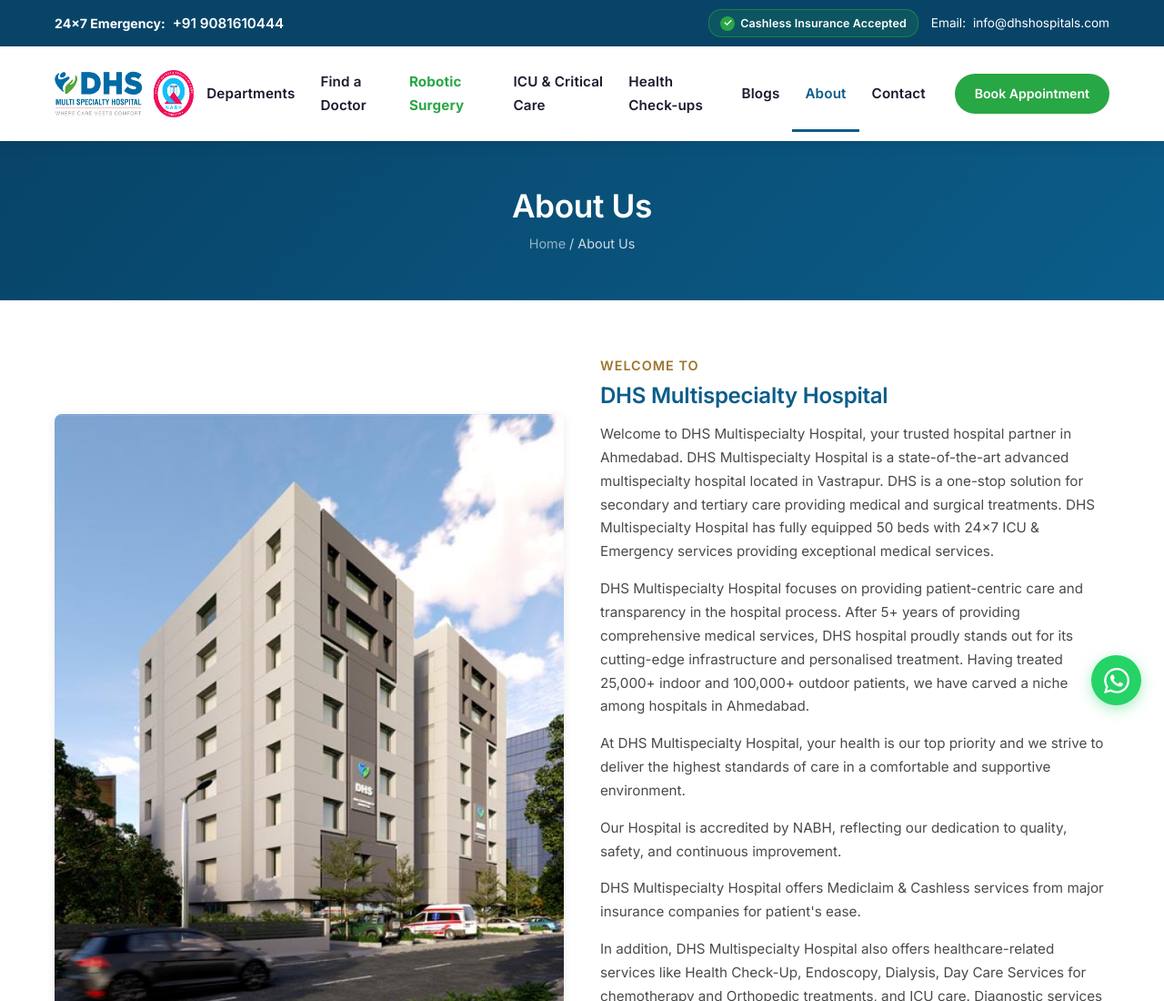
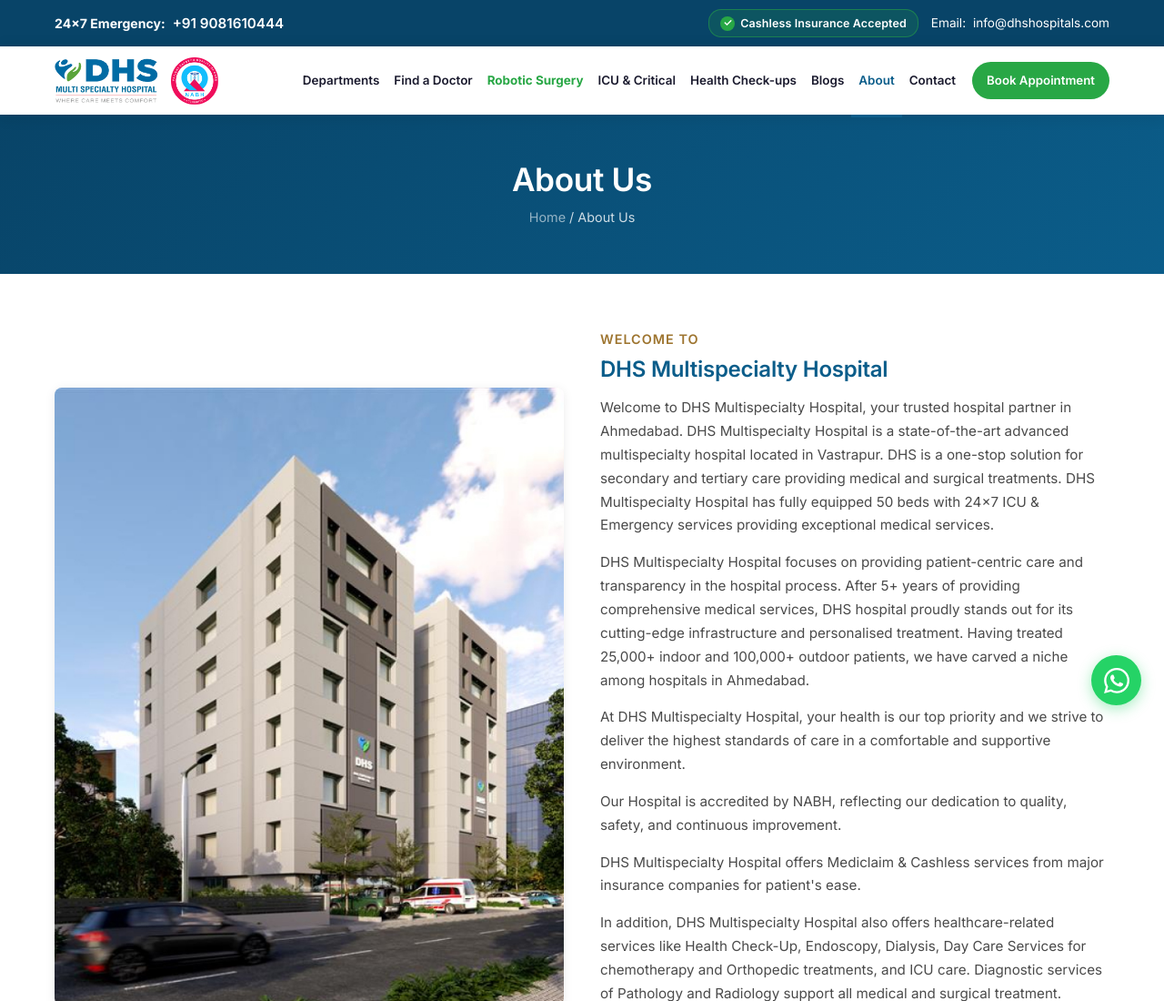
Before and after one commit to TheNovaBuildBot/dhshospitals, an Eleventy site: page src/about.njk in a window 1280 px wide. Shown: the top 1100 px of the page at 91% size. Built offline with nearby package versions, Linux system fonts and the light colour scheme; Eleventy itself is replaced by a stand-in of ours; files that its build step writes are made by us from their sources; a script that the page names is missing.

Commit message:
Fix desktop nav overflow: tighten link padding/spacing, reduce font size, shrink Book Appointment button, shorten 'ICU & Critical Care' label to 'ICU & Critical' — keeps all 8 items on one line. Mobile hamburger menu unchanged.

```diff
--- a/src/_includes/base.njk
+++ b/src/_includes/base.njk
@@ -341,7 +341,7 @@ nav.main-nav .container{display:flex;align-items:center}
 .nav-logo img{height:72px;padding:10px 0}
 .nav-links{display:flex;list-style:none;gap:0;align-items:center}
 .nav-links>li{position:relative}
-.nav-links>li>a{display:block;padding:26px 14px;font-weight:600;color:var(--text);font-size:.95rem;transition:color .2s;letter-spacing:.01em}
+.nav-links>li>a{display:block;padding:26px 8px;font-weight:600;color:var(--text);font-size:.84rem;transition:color .2s;letter-spacing:normal;white-space:nowrap}
 .nav-links>li>a:hover,.nav-links>li>a.active{color:var(--primary)}
 .nav-links>li>a.active{border-bottom:3px solid var(--primary);margin-bottom:-3px}
 .nav-links>li>a.nav-robotic{color:var(--accent);font-weight:700}
@@ -363,8 +363,8 @@ nav.main-nav .container{display:flex;align-items:center}
 .mega-menu a.nav-highlight{color:var(--primary)}
 .mega-menu a.nav-highlight:hover{color:var(--primary-dark)}
 .nav-badge{display:inline-block;background:var(--accent);color:#fff;font-size:.6rem;font-weight:800;padding:2px 6px;border-radius:8px;letter-spacing:.5px;margin-left:6px;vertical-align:middle;line-height:1.2;text-transform:uppercase}
-.nav-cta{display:flex;align-items:center;margin-left:18px}
-.btn-nav-book{padding:10px 22px;font-size:.88rem;border-radius:24px;white-space:nowrap}
+.nav-cta{display:flex;align-items:center;margin-left:10px}
+.btn-nav-book{padding:9px 16px;font-size:.83rem;border-radius:24px;white-space:nowrap}
 .hamburger{display:none;cursor:pointer;font-size:1.8rem;padding:12px;color:var(--primary);background:none;border:none;font-family:inherit}
 .nav-links>li>a:focus-visible+.dropdown,.nav-links>li>a:focus-visible+.mega-menu,.dropdown:focus-within,.mega-menu:focus-within{display:block}
 .hero{position:relative;background:url('/assets/images/hero/bg-2.png') center right/cover no-repeat;color:#fff;padding:80px 0;min-height:500px;display:flex;align-items:center;overflow:hidden}
@@ -505,7 +505,7 @@ footer{background:var(--text);color:#ccc;padding:50px 0 0}
 @media(max-width:960px){
   .nav-links{display:none;position:absolute;top:100%;left:0;right:0;background:#fff;flex-direction:column;box-shadow:var(--shadow);padding:10px 0}
   .nav-links.open{display:flex}
-  .nav-links>li>a{padding:12px 20px}
+  .nav-links>li>a{padding:12px 20px;font-size:.95rem;letter-spacing:.01em;white-space:normal}
   .hamburger{display:block}
   .nav-cta{display:flex;margin-left:0;margin-right:8px}
   .btn-nav-book{padding:8px 16px;font-size:.82rem}
--- a/src/_includes/header.njk
+++ b/src/_includes/header.njk
@@ -65,7 +65,7 @@
       </li>
       <li role="none"><a href="/doctors/" role="menuitem" {% if activePage == "doctors" %}class="active" aria-current="page"{% endif %}>Find a Doctor</a></li>
       <li role="none"><a href="/departments/robotic-surgery/" class="nav-robotic" role="menuitem" {% if activePage == "robotic" %}class="active" aria-current="page"{% endif %}>Robotic Surgery</a></li>
-      <li role="none"><a href="/departments/icu-critical-care/" role="menuitem" {% if activePage == "icu" %}class="active" aria-current="page"{% endif %}>ICU &amp; Critical Care</a></li>
+      <li role="none"><a href="/departments/icu-critical-care/" role="menuitem" {% if activePage == "icu" %}class="active" aria-current="page"{% endif %}>ICU &amp; Critical</a></li>
       <li role="none">
         <a href="/health-check-up/" role="menuitem" aria-haspopup="true" {% if activePage == "health" %}class="active" aria-current="page"{% endif %}>Health Check-ups</a>
         <ul class="dropdown" role="menu" aria-label="Health Check-ups submenu">
```
